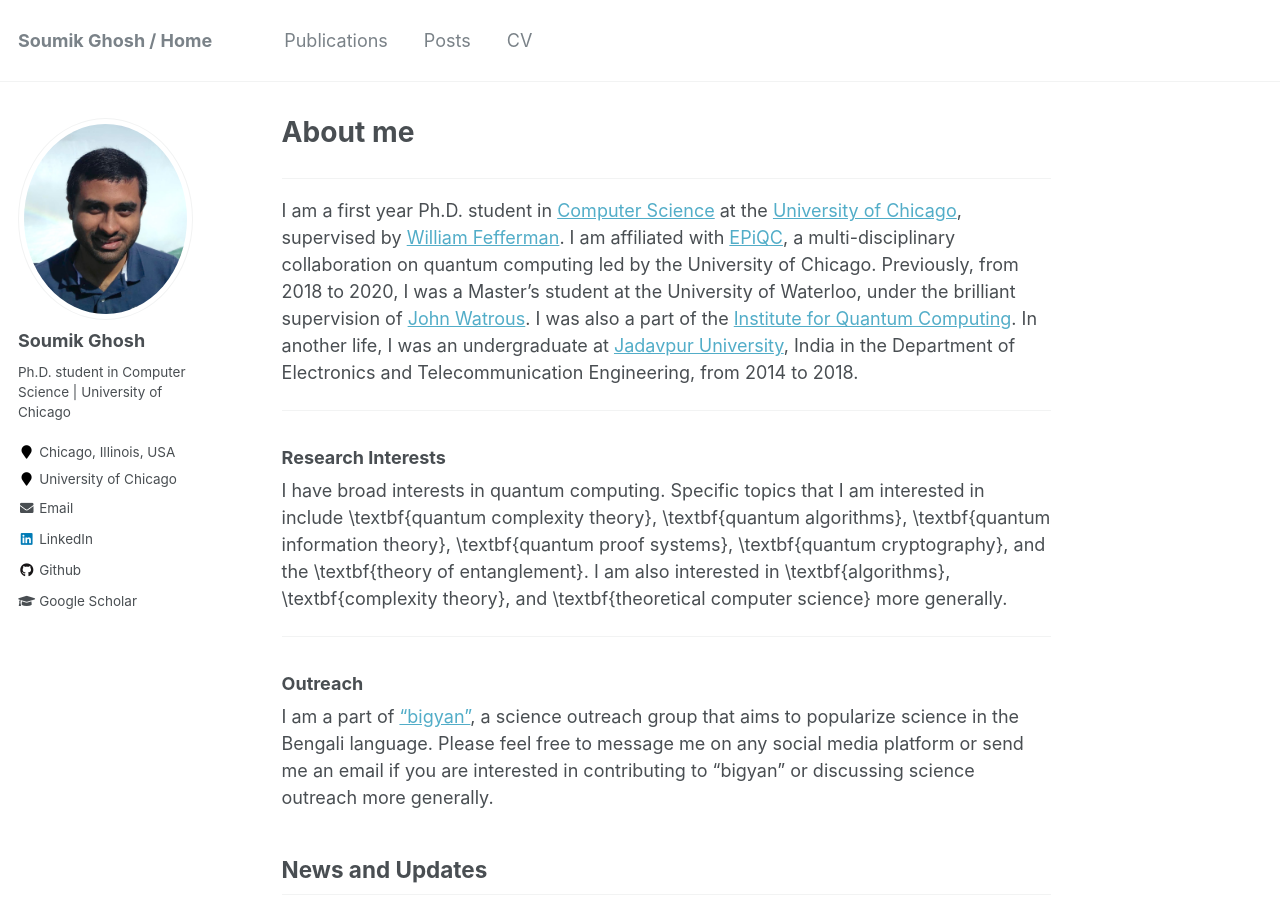
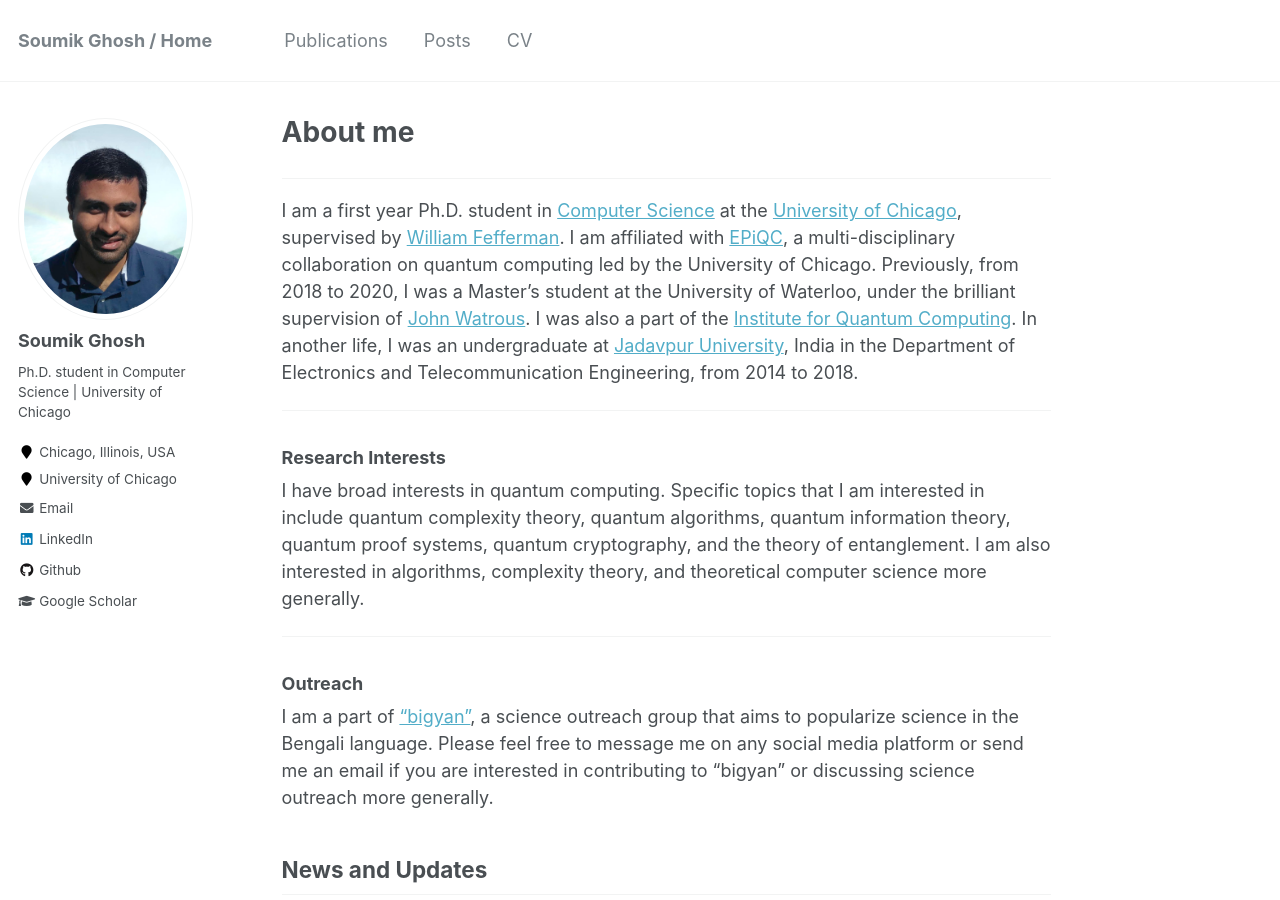
Before and after one commit to soumikghosh23/soumikghosh23.github.io, a Jekyll site: the page built from _pages/about.md, in a window 1280 px wide and 900 px high. Built offline with Jekyll 4.4.1, drawn with Linux system fonts in a browser that asks for light colours.

Commit message:
updating

```diff
--- a/_pages/about.md
+++ b/_pages/about.md
@@ -15,7 +15,7 @@ I am a first year Ph.D. student in [Computer Science](https://computerscience.uc
 
 ### Research Interests
 
-I have broad interests in quantum computing. Specific topics that I am interested in include \textbf{quantum complexity theory}, \textbf{quantum algorithms}, \textbf{quantum information theory}, \textbf{quantum proof systems}, \textbf{quantum cryptography}, and the \textbf{theory of entanglement}. I am also interested in \textbf{algorithms}, \textbf{complexity theory}, and \textbf{theoretical computer science} more generally.
+I have broad interests in quantum computing. Specific topics that I am interested in include quantum complexity theory, quantum algorithms, quantum information theory, quantum proof systems, quantum cryptography, and the theory of entanglement. I am also interested in algorithms, complexity theory, and theoretical computer science more generally.
 
 -----
 
```
